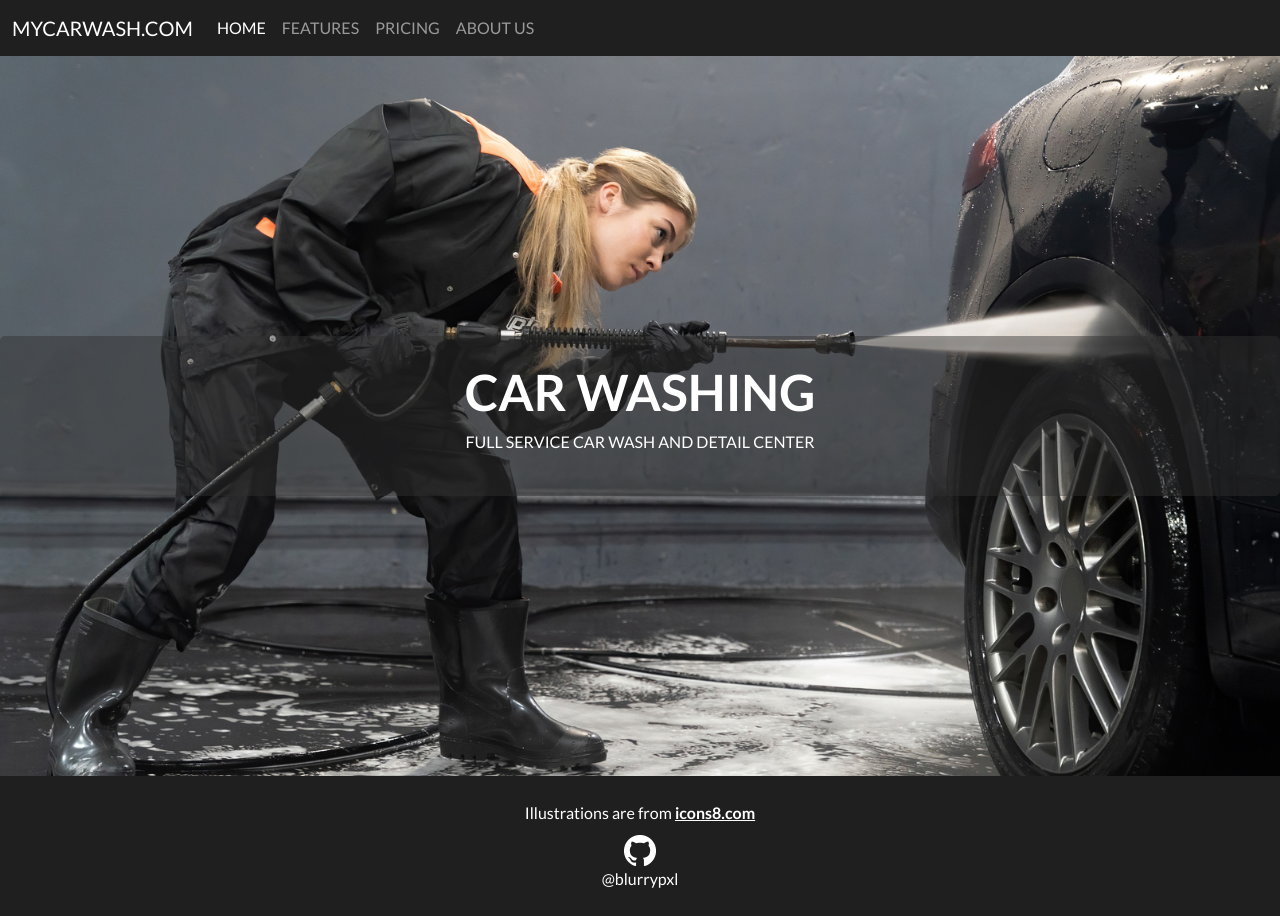
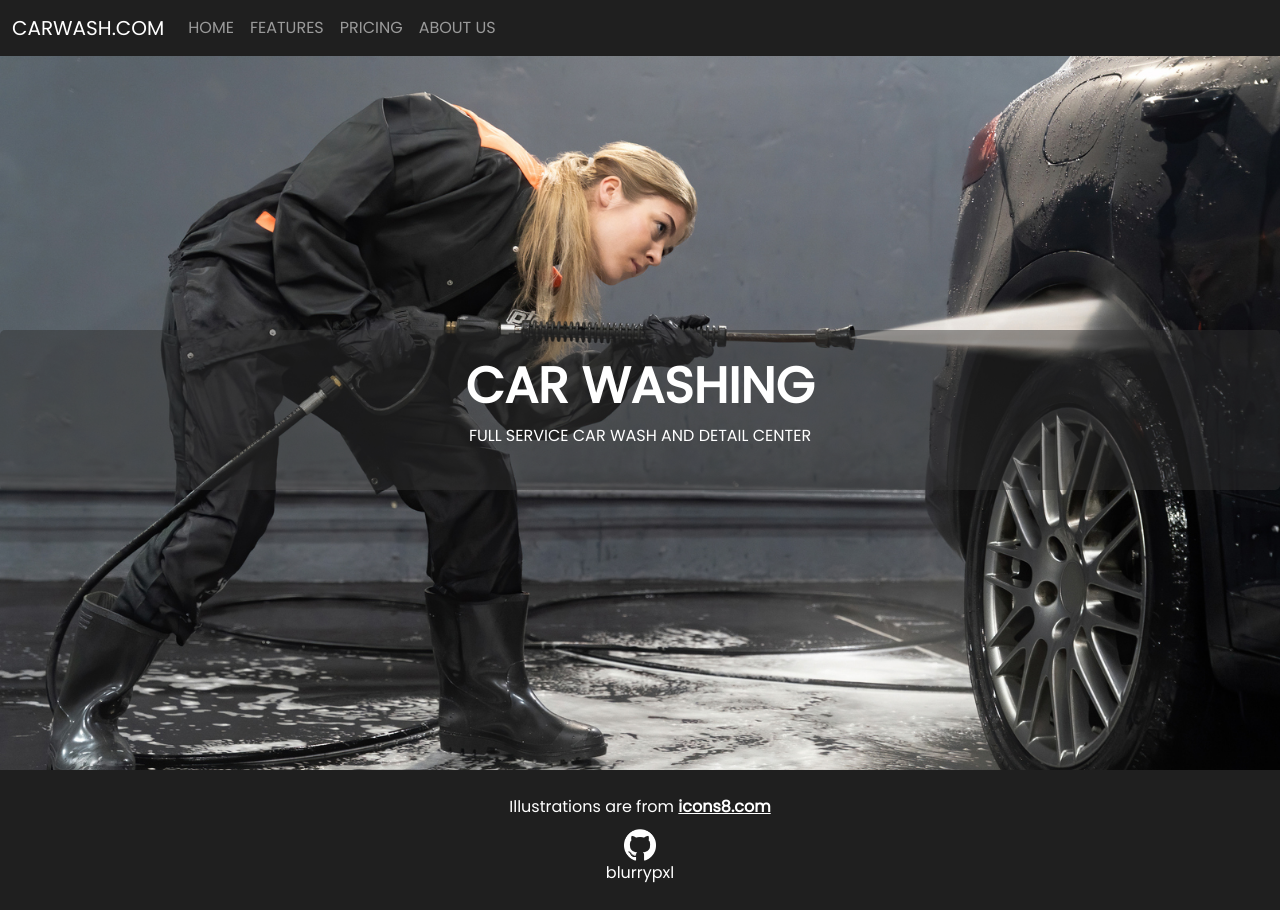
Before and after one commit to blurrypxl/product_landing_page, a plain HTML site: page index.html in a window 1280 px wide. Drawn offline with nearby package versions, Linux system fonts and the light colour scheme.

Commit message:
Update 3

```diff
--- a/css/style.sass
+++ b/css/style.sass
@@ -1,9 +1,21 @@
 // Import Font dari google
 @import 'https://fonts.googleapis.com/css?family=Lato:400,700'
+@import url('https://fonts.googleapis.com/css?family=Poppins:200i,400&display=swap')
 
 // Variabel Warna
 $primaryColor: #FF5500
 $blackColor: #1f1f1f
+
+// Scroll Style for Chrome
+::-webkit-scrollbar
+    width: 10px
+    height: 10px
+
+::-webkit-scrollbar-track
+    background: $blackColor
+
+::-webkit-scrollbar-thumb
+    background-color: #3a3a3a
 
 // Menghapus seluruh space halaman
 *
@@ -12,7 +24,7 @@ $blackColor: #1f1f1f
 
 body
     // border: 2px solid black
-    font-family: 'Lato', sans-serif
+    font-family: 'Poppins', Lato, sans-serif
 
     // Membuat posisi element body mengisi seluruh space halaman
     position: absolute
@@ -28,8 +40,10 @@ body
         .bg-color
             background-color: $blackColor
 
+        // Hero-Style-Start
         .hero-img
             // border: 1px solid red
+            margin-top: 50px
             height: 90%
             background-image: url('../images/hero-image.jpg')
             background-repeat: no-repeat
@@ -38,7 +52,7 @@ body
             display: flex
             align-items: center
 
-            header
+            .hero-text
                 display: flex
                 flex-direction: column
                 align-items: center
@@ -49,13 +63,15 @@ body
                 color: white
                 text-transform: uppercase
 
-                h1
+                h2
                     font-size: 50px
                     font-weight: bold
 
                 p
                     font-size: inherit
+        // Hero-Style-End
 
+        // Footer-Style-Start
         footer
             // border: 1px solid green
             background-color: $blackColor
@@ -91,3 +107,10 @@ body
                     max-width: 100%
                     width: 32px
                     height: auto
+        // Footer-Style-End
+
+@media (max-width: 425px)
+    body
+        .main-section
+            .hero-img
+                height: 50%
--- a/index.html
+++ b/index.html
@@ -4,7 +4,7 @@
     <meta charset="UTF-8">
     <meta http-equiv="X-UA-Compatible" content="IE=edge">
     <meta name="viewport" content="width=device-width, initial-scale=1.0">
-    <title>Landing Page | MYCARWASH.COM</title>
+    <title>Landing Page | CARWASH.COM</title>
 
     <!-- Bootstrap 5 CSS-Start -->
     <link href="https://cdn.jsdelivr.net/npm/bootstrap@5.0.0-beta3/dist/css/bootstrap.min.css" rel="stylesheet" integrity="sha384-eOJMYsd53ii+scO/bJGFsiCZc+5NDVN2yr8+0RDqr0Ql0h+rP48ckxlpbzKgwra6" crossorigin="anonymous">
@@ -17,16 +17,16 @@
 <body>
     <main class="main-section">
         <!-- Nav-Bar-Start -->
-        <nav class="navbar navbar-expand-lg navbar-dark bg-color">
+        <nav class="navbar fixed-top navbar-expand-lg navbar-dark bg-color">
             <div class="container-fluid">
-              <a class="navbar-brand" href="#">MYCARWASH.COM</a>
+              <a class="navbar-brand" href="#">CARWASH.COM</a>
               <button class="navbar-toggler" type="button" data-bs-toggle="collapse" data-bs-target="#navbarNav" aria-controls="navbarNav" aria-expanded="false" aria-label="Toggle navigation">
                 <span class="navbar-toggler-icon"></span>
               </button>
               <div class="collapse navbar-collapse" id="navbarNav">
                 <ul class="navbar-nav">
                   <li class="nav-item">
-                    <a class="nav-link active" aria-current="page" href="#hero">HOME</a>
+                    <a class="nav-link" aria-current="page" href="#hero">HOME</a>
                   </li>
                   <li class="nav-item">
                     <a class="nav-link" href="#features">FEATURES</a>
@@ -40,19 +40,20 @@
                 </ul>
               </div>
             </div>
-          </nav>
+        </nav>
         <!-- Nav-Bar-End -->
 
         <!-- Hero-Start -->
-        <div class="hero-img">
-            <header id="header">
-                <h1>Car Washing</h1>
+        <div id="hero" class="hero-img">
+            <div class="hero-text">
+                <h2>Car Washing</h2>
                 <p>Full Service Car Wash and Detail Center</p>
-            </header>
+            </div>
         </div>
         <!-- Hero-End -->
 
         <!-- Features-Start -->
+
         <!-- Features-End -->
 
         <!-- About-Start -->
@@ -61,6 +62,9 @@
         <!-- Pricing-Start -->
         <!-- Pricing-End -->
 
+        <!-- Booking Wash Form-Start -->
+        <!-- Booking Wash Form-End -->
+
         <!-- Footer-Start -->
         <footer>
             <div class="illustrator-link">
@@ -68,19 +72,19 @@
             </div>
 
             <div class="profile-link">
-                <img src="images/GitHub-Mark-Light-32px.png" alt="github-logo">
-                <a href="https://github.com/blurrypxl/product_landing_page" target="_blank">@blurrypxl</a>
+                <img src="images/GitHub-Mark-Light-120px-plus.png" alt="github-logo">
+                <a href="https://github.com/blurrypxl/product_landing_page" target="_blank">blurrypxl</a>
             </div>
         </footer>
         <!-- Footer-End -->
     </main>
 
-    <!-- Bootstrap-JS-Start -->
+    <!-- Bootstrap 5 JS-Start -->
     <script src="https://cdn.jsdelivr.net/npm/bootstrap@5.0.0-beta3/dist/js/bootstrap.bundle.min.js" integrity="sha384-JEW9xMcG8R+pH31jmWH6WWP0WintQrMb4s7ZOdauHnUtxwoG2vI5DkLtS3qm9Ekf" crossorigin="anonymous"></script>
-    <!-- Bootstrap-JS-End -->
+    <!-- Bootstrap 5 JS-End -->
 
-    <!-- FreeCodeCamp-JS-Start -->
+    <!-- FreeCodeCamp JS-Start -->
     <script src="https://cdn.freecodecamp.org/testable-projects-fcc/v1/bundle.js"></script>
-    <!-- FreeCodeCamp-JS-End -->
+    <!-- FreeCodeCamp JS-End -->
 </body>
 </html>
```
Also changed, not shown: css/style.css, images/GitHub-Mark-Light-120px-plus.png (added), images/GitHub-Mark-Light-32px.png (deleted), 1 other file.
